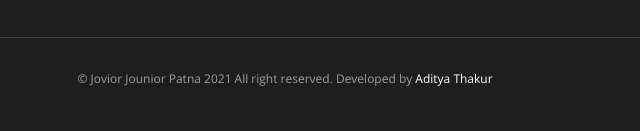
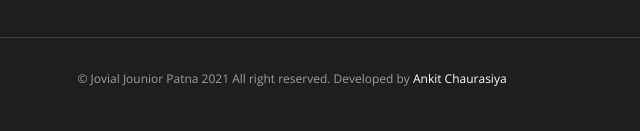
Before and after one commit to adityathakur2011/jovialjuniorspatna, a plain HTML site: page index.html in a window 1280 px wide. Shown: the part 2365-2496 px from the top of the page, 0-640 px from the left. Drawn offline with nearby package versions, Linux system fonts and the light colour scheme.

Commit message:
new owner transfer

```diff
--- a/index.html
+++ b/index.html
@@ -291,7 +291,7 @@
 				<div class="col-lg-6">
 					<div class="copyright">
 						<p>
-							<span>&copy; Jovior Jounior Patna 2021 All right reserved. Developed by <a href="adityathakur.html" target="_blank">Aditya Thakur</a>
+							<span>&copy; Jovial Jounior Patna 2021 All right reserved. Developed by <a href="ankitchaurasiya.html" target="_blank">Ankit Chaurasiya</a>
 						</p>
 					</div>
 				</div>
```
